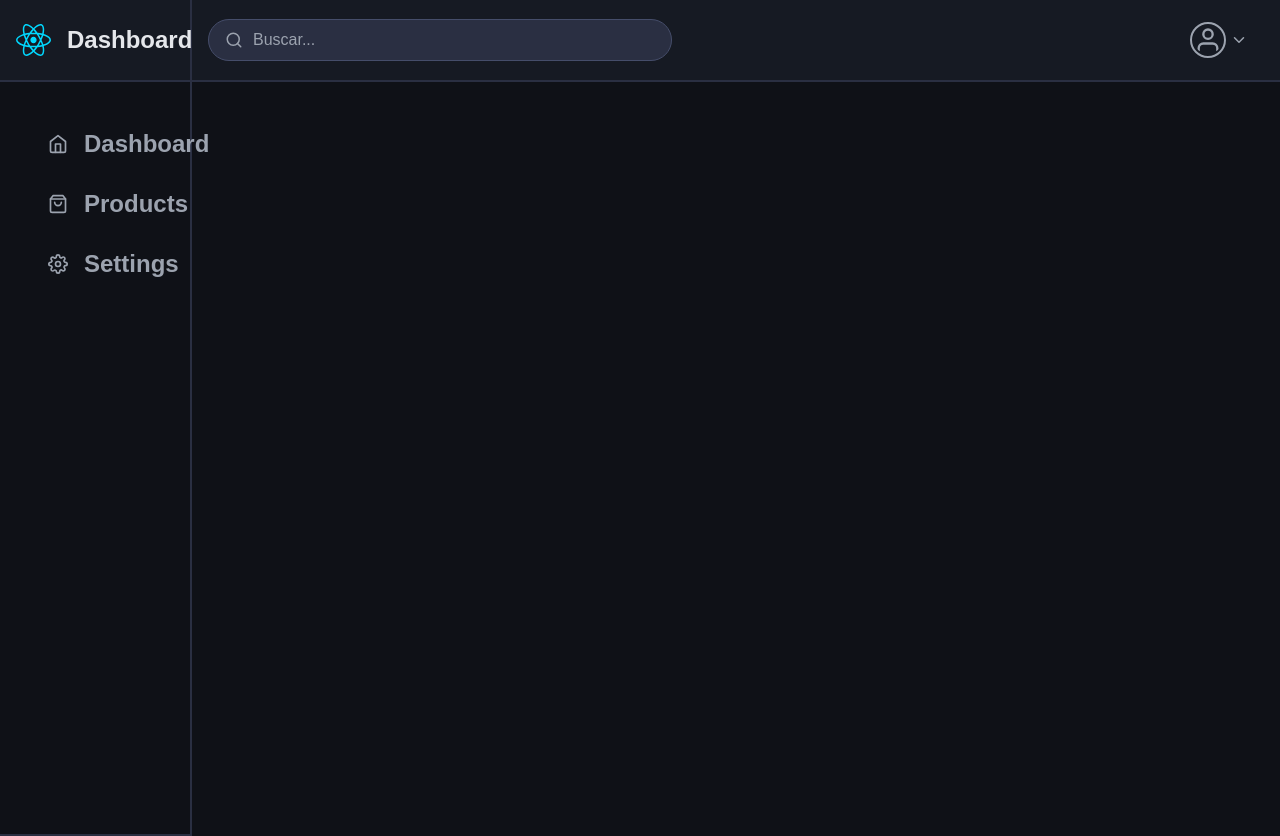
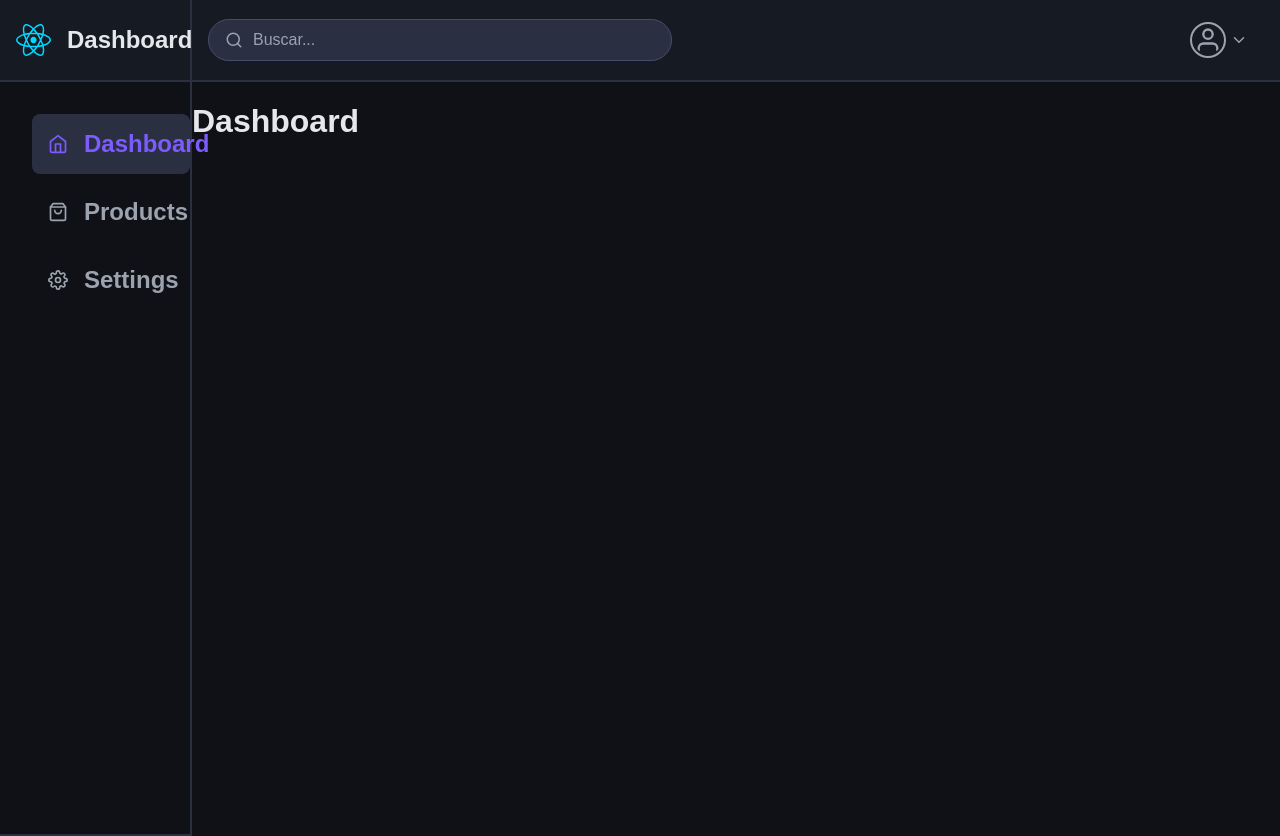
Before and after one commit to gabriellima010/dashboardReact, a React (Vite) app: page / in a window 1280 px wide. Built offline with nearby package versions, Linux system fonts and the light colour scheme.

Commit message:
Implementando links com react router

```diff
--- a/package.json
+++ b/package.json
@@ -13,6 +13,7 @@
     "react": "^19.2.0",
     "react-dom": "^19.2.0",
     "react-icons": "^5.5.0",
+    "react-router-dom": "^7.13.0",
     "styled-components": "^6.3.9"
   },
   "devDependencies": {
--- a/src/app/index.tsx
+++ b/src/app/index.tsx
@@ -1,8 +1,11 @@
 import { Container, Sidebar, ContentBody } from './styled-component';
+
+import AppRoutes from '../routes';
 
 import { HeaderSidebar } from '../components/headerSidebar';
 import { HeadeContent } from '../components/headerContent';
 import { ConentSidebar } from '../components/contentSidebar'
+
 
 export function App() {
 
@@ -15,7 +18,7 @@ export function App() {
 
     <ContentBody>
        <HeadeContent/>
-
+       <AppRoutes/>
     </ContentBody>
    </Container>
   )
--- a/src/components/contentSidebar/index.tsx
+++ b/src/components/contentSidebar/index.tsx
@@ -1,12 +1,11 @@
 import { FiHome, FiShoppingBag  , FiSettings } from 'react-icons/fi';
-
-import { Content, ListContent, ListItem, IconList } from './styled-components'
+import { Content, ListContent, ListItem, IconList, StyledLink } from './styled-components'
 
 export function ConentSidebar() {
   const list = [
-    {label: 'Dashboard', icon: <FiHome/>},
-    {label: 'Products', icon: <FiShoppingBag  />},
-    {label: 'Settings', icon: <FiSettings/>},
+    {label: 'Dashboard', path: '/', icon: <FiHome/>},
+    {label: 'Products', path: '/products', icon: <FiShoppingBag  />},
+    {label: 'Settings', path: '/settings', icon: <FiSettings/>},
   ]
 
   return (
@@ -14,10 +13,12 @@ export function ConentSidebar() {
        <ListContent>
         {list.map((item, index) => (
           <ListItem key={index}>
-            <IconList>
-              {item.icon}
-            </IconList>
-            {item.label}
+            <StyledLink to={item.path}>
+              <IconList>
+                {item.icon}
+              </IconList>
+              {item.label}
+            </StyledLink>
           </ListItem>
         ))}
        </ListContent>
--- a/src/components/contentSidebar/styled-components.ts
+++ b/src/components/contentSidebar/styled-components.ts
@@ -1,4 +1,5 @@
 import styled from 'styled-components'
+import { NavLink } from 'react-router-dom';
 
 const Content = styled.div`
     display: flex;
@@ -19,37 +20,48 @@ const ListContent = styled.ul`
 `
 
 const ListItem = styled.li`
+    list-style: none;
+    margin-bottom: var(--space-sm);
+
+`
+
+const StyledLink = styled(NavLink)`
     display: flex;
     align-items: center;
-    list-style-type: none;
+    height: 60px;
+    padding-left: var(--space-md);
     color: var(--color-text-secondary);
     font-size: var(--text-lg);
     font-weight: var(--text-w-bold);
-    height: 60px;
-    padding-left: var(--space-md);
+    text-decoration: none;
 
-    &:hover{
+     &:hover{
         background-color: var(--color-bg-light);
         border-radius: var(--radius-md);
         color: var( --color-text-hover);
     }
 
-    &:active{
+    &.active{
         background-color: var(--color-bg-light);
         border-radius: var(--radius-md);
         color: var( --color-text-hover);
     }
 `
-
 const IconList = styled.span`
     display: flex;
     margin-right: var(--space-md);
     font-size: 20px;
+
+     &:hover{
+        color: var( --color-text-hover);
+    }
 `
+
 
 export{
     Content,
     ListContent,
     ListItem,
-    IconList
+    IconList,
+    StyledLink
 }
--- a/src/main.tsx
+++ b/src/main.tsx
@@ -1,10 +1,13 @@
 import { StrictMode } from 'react'
 import { createRoot } from 'react-dom/client'
+import { BrowserRouter } from 'react-router-dom';
 import {App} from './app'
 import './index.css'
 
 createRoot(document.getElementById('root')!).render(
   <StrictMode>
-    <App />
+    <BrowserRouter>
+      <App />
+    </BrowserRouter>
   </StrictMode>,
 )
--- /dev/null
+++ b/src/pages/dashboard/index.tsx
@@ -0,0 +1,3 @@
+export default function Dashboard() {
+  return <h1>Dashboard</h1>;
+}
--- /dev/null
+++ b/src/pages/products/index.tsx
@@ -0,0 +1,7 @@
+import {Title} from './styled-components'
+
+export default function Products() {
+    return(
+       <Title>Página de produtos</Title>
+    )
+}
--- /dev/null
+++ b/src/pages/products/styled-components.ts
@@ -0,0 +1,9 @@
+import styled from 'styled-components'
+
+const Title = styled.h1`
+    font-size: var(--text-lg);
+`
+
+export{
+    Title
+}
--- /dev/null
+++ b/src/pages/settings/index.tsx
@@ -0,0 +1,5 @@
+export default function Settings() {
+    return(
+       <h1>Página de produtos</h1>
+    )
+}
--- /dev/null
+++ b/src/routes.tsx
@@ -0,0 +1,16 @@
+import { Routes, Route } from 'react-router-dom';
+
+import Dashboard from './pages/dashboard';
+import Products from './pages/products';
+import Settings from './pages/settings';
+
+
+export default function AppRoutes() {
+  return (
+    <Routes>
+      <Route path="/" element={<Dashboard />} />
+      <Route path="/products" element={<Products />} />
+      <Route path="/settings" element={<Settings />} />
+    </Routes>
+  );
+}
```
Also changed, not shown: 1 other file (tests, documents, lock files or other folders).
